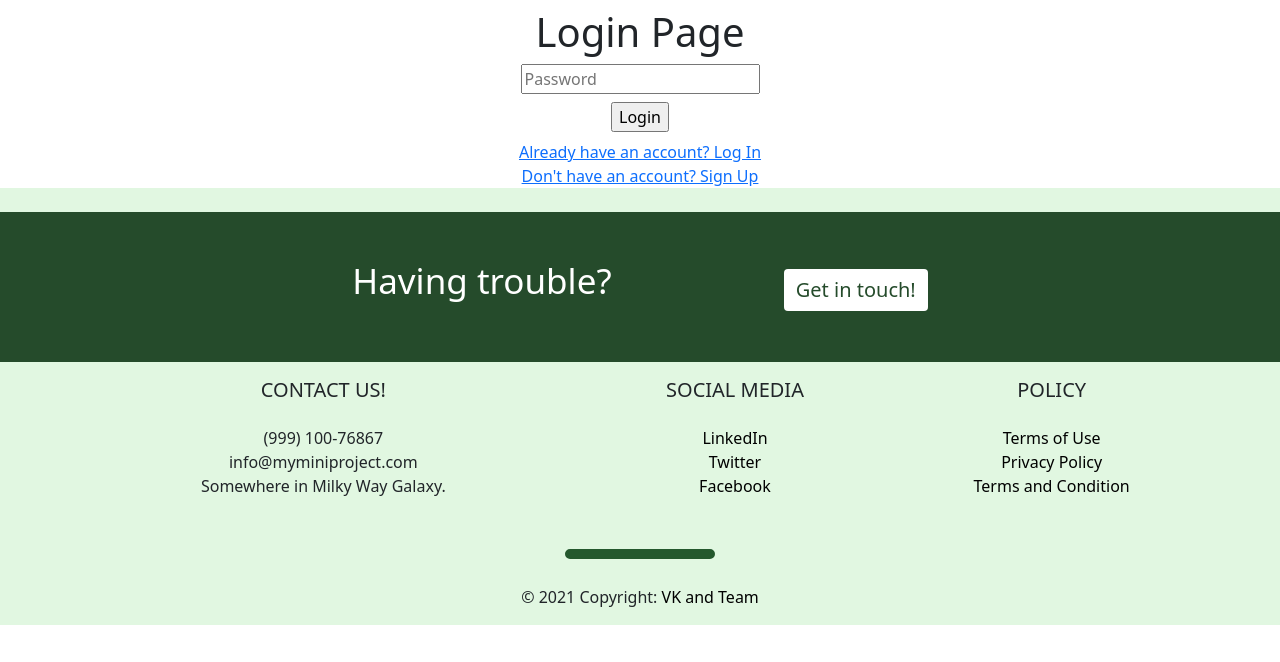
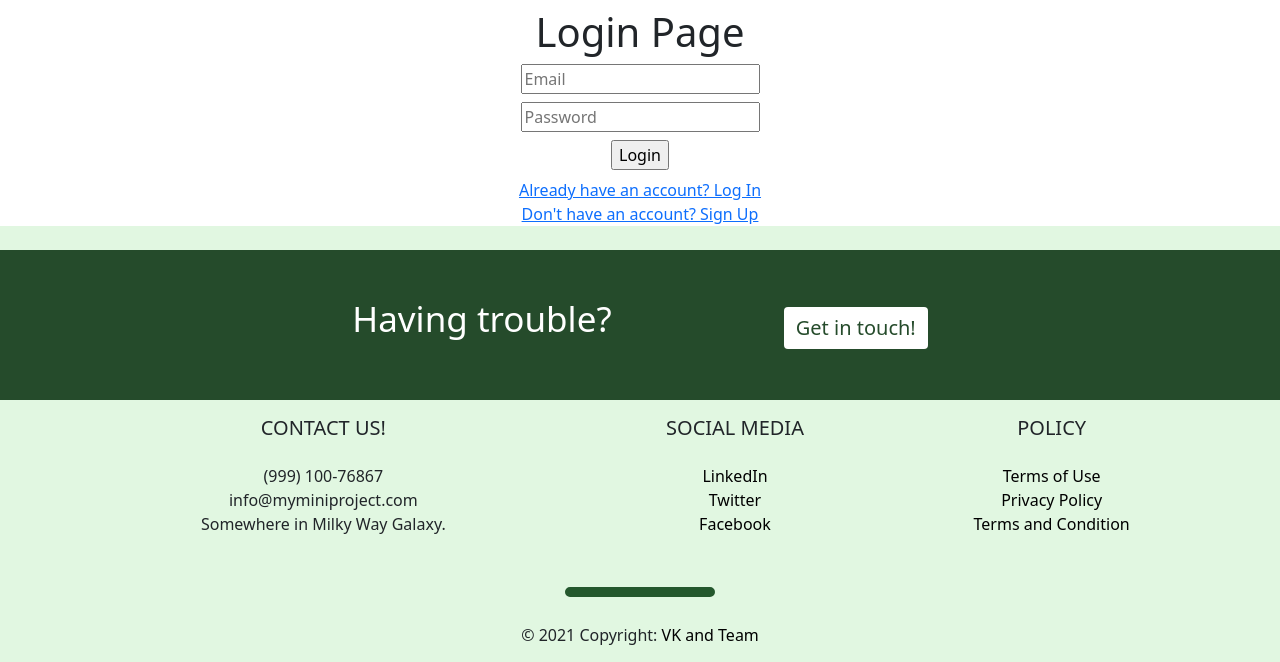
Before and after one commit to vinaykumar7686/ECommerce-Flask, a Flask app: page /login in a window 1280 px wide. Shown: the part 56-718 px from the top of the page. Run offline with Flask 2, Linux system fonts and the light colour scheme.

Commit message:
Update login.html

```diff
--- a/templates/login.html
+++ b/templates/login.html
@@ -1,10 +1,20 @@
 {% extends "heading.html" %}
 {% block content %}
-<div style="text-align: center">
+<div class="container" style="text-align: center">
   <h1 class="my-2">Login Page</h1>
+  {% with messages = get_flashed_messages() %}
+  {% if messages %}
+  {% for message in messages %}
+  <div class="alert alert-danger alert-dismissible fade show" role="alert">
+    {{message}}
+    <button type="button" class="btn-close" data-bs-dismiss="alert" aria-label="Close"></button>
+  </div>
+  {% endfor %}
+  {% endif %}
+  {% endwith %}
   <form method="POST" action="">
     <div class="form-group my-2">{{ form.hidden_tag() }}</div>
-    <div class="form-group my-2">{{ form.username }}</div>
+    <div class="form-group my-2">{{ form.email }}</div>
     <div class="form-group my-2">{{ form.password }}</div>
     <div class="form-group my-2">{{ form.submit }}</div>
   </form>
```
